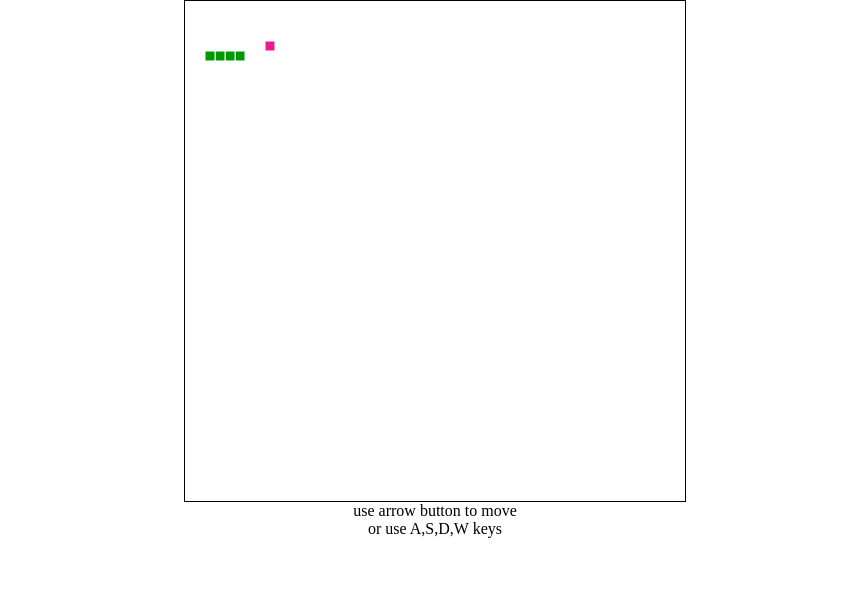
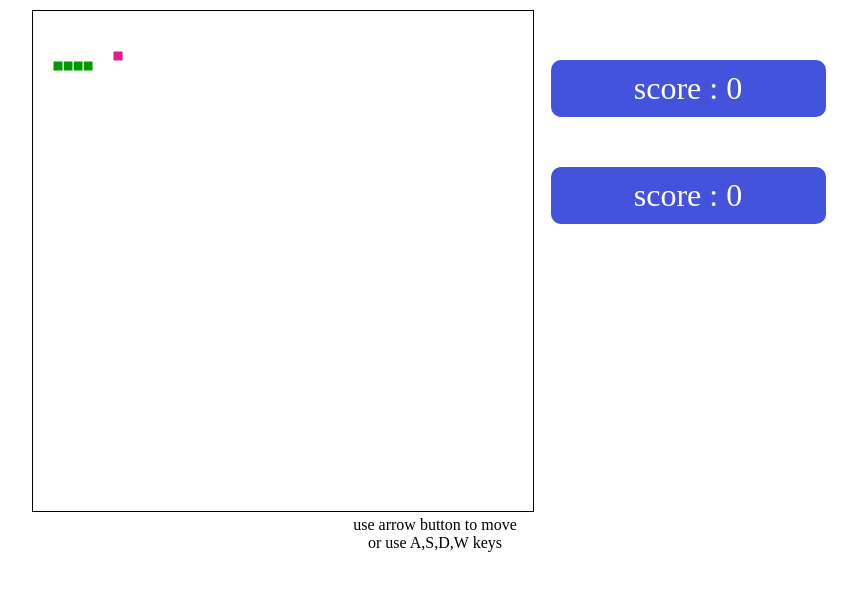
Before and after one commit to emp3ror/snakegame, a plain HTML site: page index.html in a window 1280 px wide. Shown: the whole page, without its empty margins (205-1062 px from the left). Drawn offline with Linux system fonts and the light colour scheme.

Commit message:
score adding

```diff
--- a/index.html
+++ b/index.html
@@ -20,6 +20,11 @@ By mjt
 	<canvas width="500px" height="500px" id="snakeboard">
 		why no update browser, do it quick ;)
 	</canvas>
+	<div class="sidebar">
+		<span class="score">score : 0</span>
+		<span class="lastScore">score : 0</span>
+	</div>
+
 
 	<div>use arrow button to move</div>
 	<div>or use A,S,D,W keys</div>
--- a/js/snakegame.js
+++ b/js/snakegame.js
@@ -2,6 +2,8 @@
 var canvas = document.getElementById("snakeboard");
 var ctx = canvas.getContext("2d");
 var regularMove;
+
+var score=0,lastScore=0; //store score
 
 var snake = function () {
 	this.sizeSegment = 10;
@@ -34,6 +36,10 @@ var snake = function () {
 			ctx.width= this.width;
 			ctx.height = this.height;
 			this.createSnake();
+
+		lastScore = score;
+		score = 0;
+		showLastScore();
 	}
 
 	this.move = function (direction) {
@@ -60,13 +66,13 @@ var snake = function () {
 
 			// console.log("regularMove"+this.totalLinearSegments);
 			if (this.positions[0][0]<0 || this.positions[0][1]<0 || this.positions[0][0]===this.totalLinearSegments || this.positions[0][1]===this.totalLinearSegments) {
-				alert("dead by strike border");
+				// alert("dead by strike border");
 				this.resetSnake();
 
 			} else if (contains(storePosition,this.positions[0])) {
 				/*console.log(this.positions[0]);
 				console.log(storePosition);*/
-				alert("dead by own");
+				// alert("dead by own");
 				this.resetSnake();
 				// alert("is inside");
 			} else {
@@ -154,6 +160,7 @@ var snake = function () {
 				if (lastSegment[0]===this.foodCoordinates[0] && lastSegment[1]===this.foodCoordinates[1] ) {
 					this.foodAte = true;
 					this.newFood();
+					scoreUp();
 				};
 
 				console.log("foodProcess1");
@@ -194,6 +201,18 @@ function contains(totalArray, hasIt) {
     return false;
 }
 
+function scoreUp () {
+	score++;
+	var addup = score*10;
+	var text = "score "+addup;
+	$(".sidebar .score").text(text);
+}
+
+function showLastScore () {
+	var score = lastScore*10;
+	var text = "score "+score;
+	$(".sidebar .lastScore").text(text).show();
+}
 
 /*
 * keyCode = 37 // left arrow
--- a/style/styles.css
+++ b/style/styles.css
@@ -3,8 +3,41 @@ body {
 	padding: 0;
 	margin: 0;
 	text-align: center;
+	padding: 10px;
 }
 
 #snakeboard {
 	border: 1px solid #000;
 }
+
+.sidebar {
+	display: inline-block;
+	width: 300px;
+	vertical-align: top;
+}
+
+.sidebar .score {
+	position: relative;
+	display: block;
+	margin: auto;
+	margin-top: 50px;
+	width: 85%;
+	background: #4353DB;
+	color: #fff;
+	font-size: 2em;
+	padding: 10px;
+	border-radius: 10px;
+}
+
+.sidebar .lastScore {
+	position: relative;
+	display: block;
+	margin: auto;
+	margin-top: 50px;
+	width: 85%;
+	background: #4353DB;
+	color: #fff;
+	font-size: 2em;
+	padding: 10px;
+	border-radius: 10px;
+}
```
